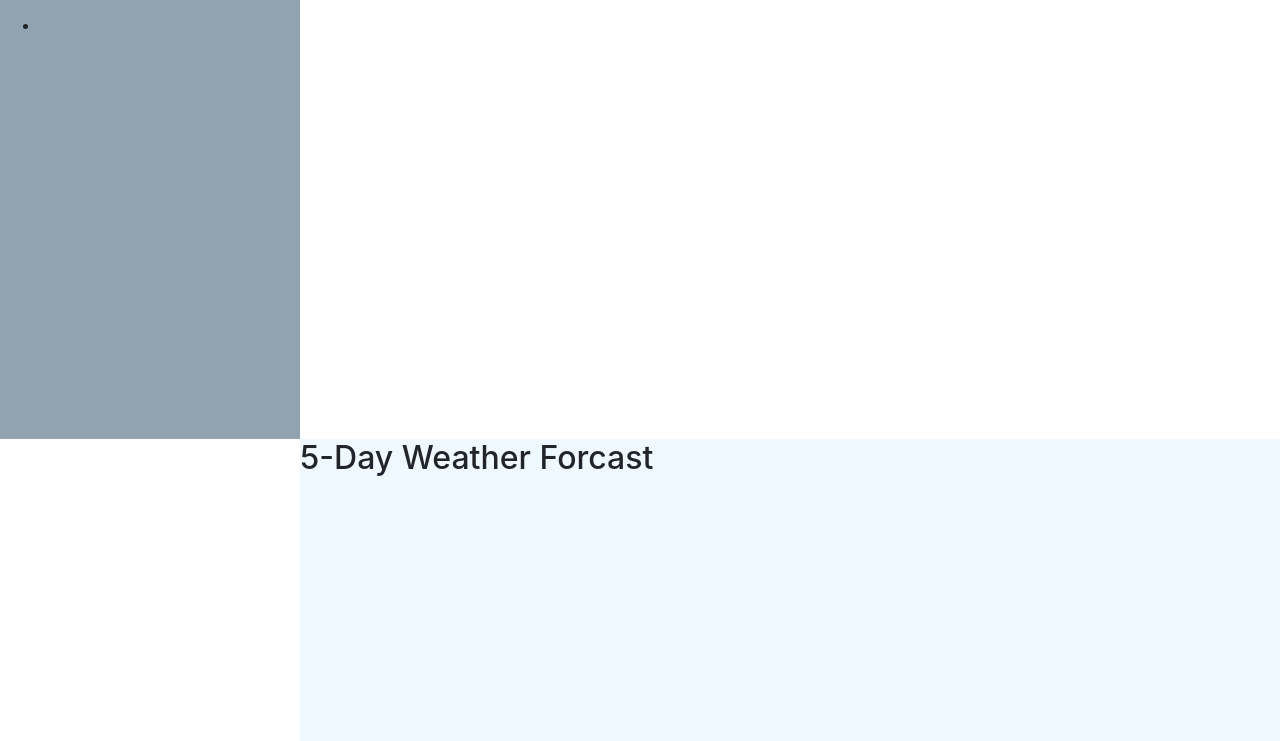
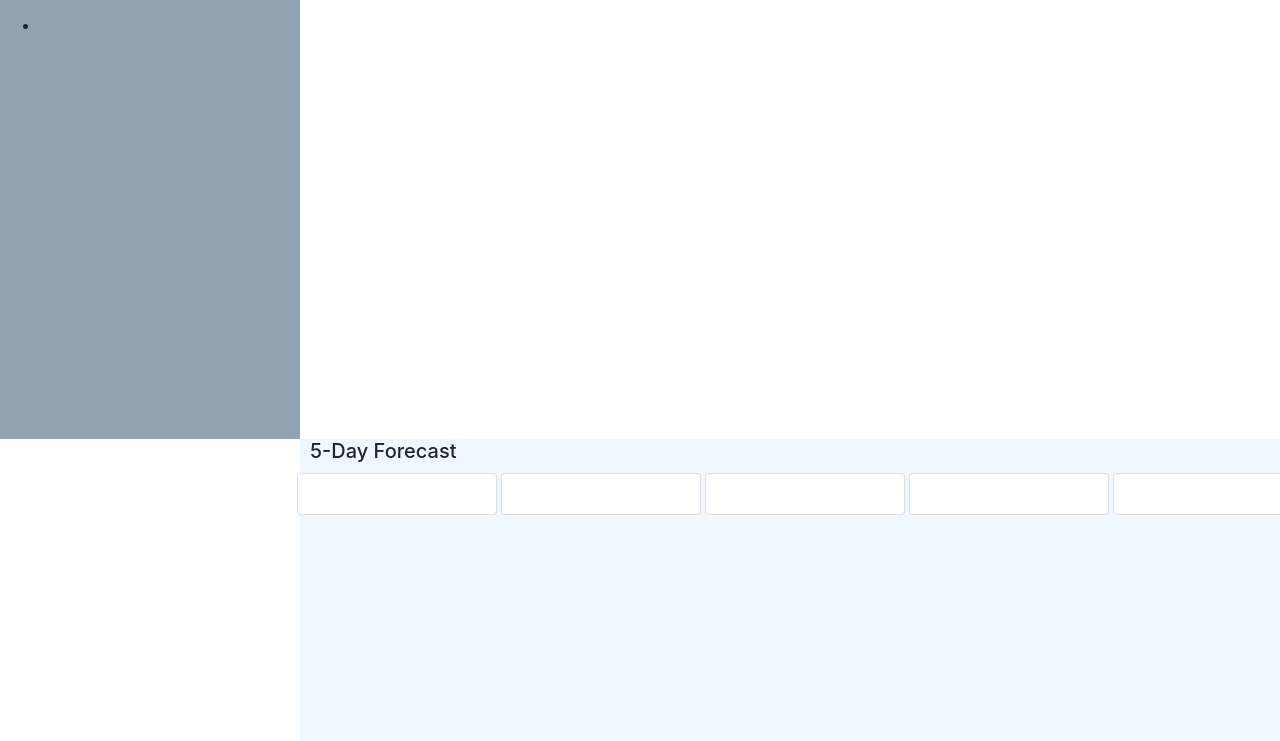
Before and after one commit to Tazaev/My-Weather-Dashboard, a plain HTML site: page index.html in a window 1280 px wide. Shown: the part 261-1002 px from the top of the page. Drawn offline with nearby package versions, Linux system fonts and the light colour scheme.

Commit message:
added html elemets to five day display

```diff
--- a/assets/style.css
+++ b/assets/style.css
@@ -8,6 +8,7 @@
   text-align: center;
   justify-content: center;
   font-size: 50px;
+  color: white;
 }
 .search-bar {
   width: 300px;
@@ -23,3 +24,6 @@
   height: 305px;
   margin-left: 300px;
 }
+.row {
+  padding-left: 10px;
+}
--- a/index.html
+++ b/index.html
@@ -38,12 +38,49 @@
 
     <!--add a main here with a section to display the relevant weather day asked for-->
     <main>
-      <section class="displaydata"></section>
+      <section class="displaydata">
+
+      </section>
       <!--add another section under the first section and add 5 weather cards here-->
       <section class="weathercard">
-        <h2>5-Day Weather Forcast</h2>
+        <div class="row">
+          <div class="col-lg-12 forecast-container">
+              <h5 class="five-day">5-Day Forecast</h5>
+              <!-- Day 1 -->
+              <div class="card-deck text-center" style="color: grey;">
+                  <div class="card" style="margin: 2px;">
+                      <div class="card-body forecast-card" id="day-1">
+                          <!-- DAY 1 -->
+                      </div>
+                  </div>
+                  <div class="card" style="margin: 2px;">
+                      <div class="card-body forecast-card" id="day-2">
+                          <!-- Day 2 -->
+                      </div>
+                  </div>
+                  <div class="card" style="margin: 2px;">
+                      <div class="card-body forecast-card" id="day-3">
+                          <!-- Day 3 -->
+                      </div>
+                  </div>
+                  <div class="card" style="margin: 2px;">
+                      <div class="card-body forecast-card" id="day-4">
+                          <!-- Day 4 -->
+                      </div>
+                  </div>
+                  <div class="card" style="margin: 2px;">
+                      <div class="card-body forecast-card" id="day-5">
+                          <!-- Day 5 -->
+                      </div>
+                  </div>
+              </div>
+          </div>
+
       </section>
     </main>
+
+
+
     <script src="https://cdnjs.cloudflare.com/ajax/libs/jquery/3.2.1/jquery.min.js"></script>
     <script src="assets/script.js"></script>
   </body>
```
